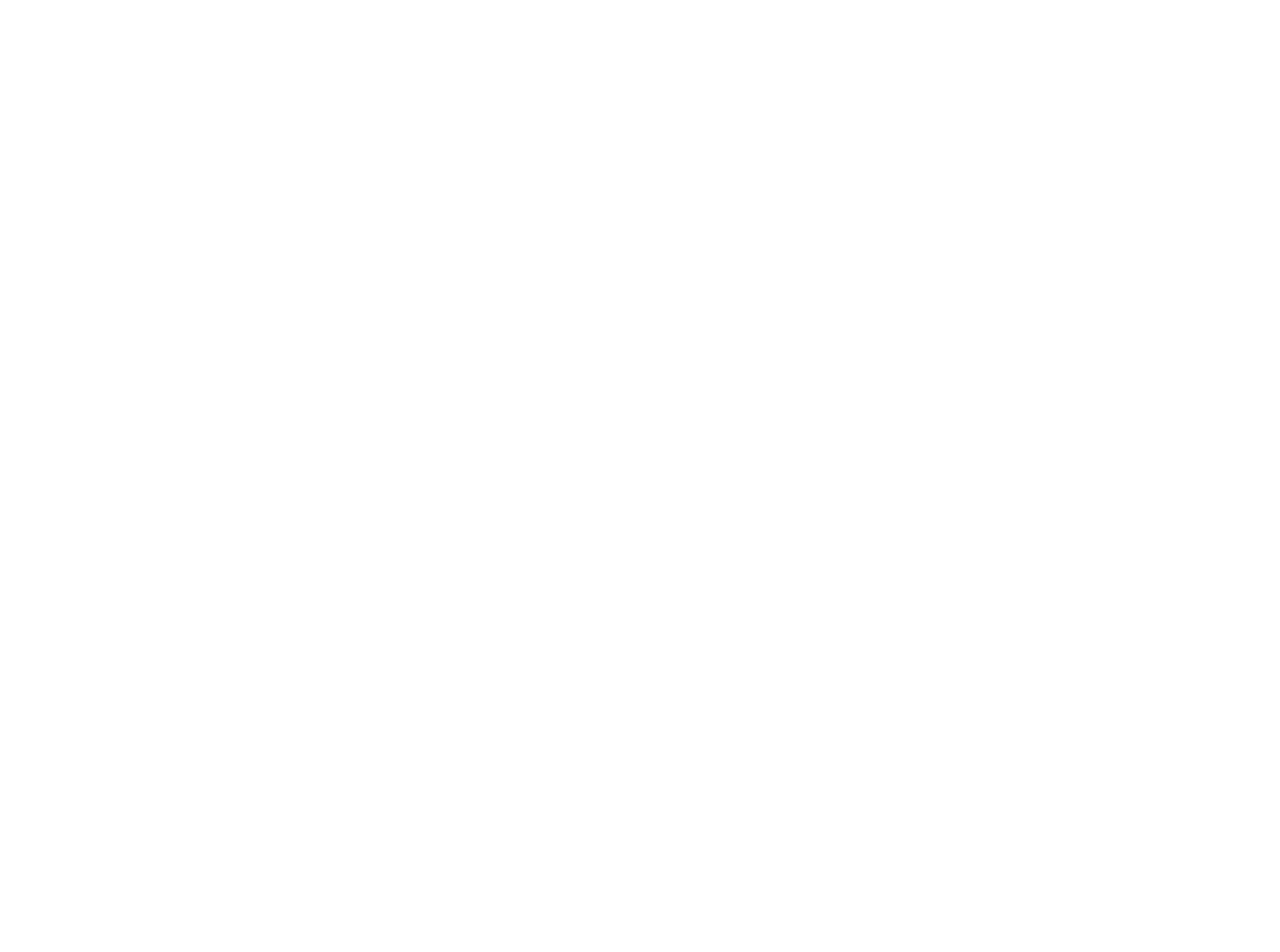
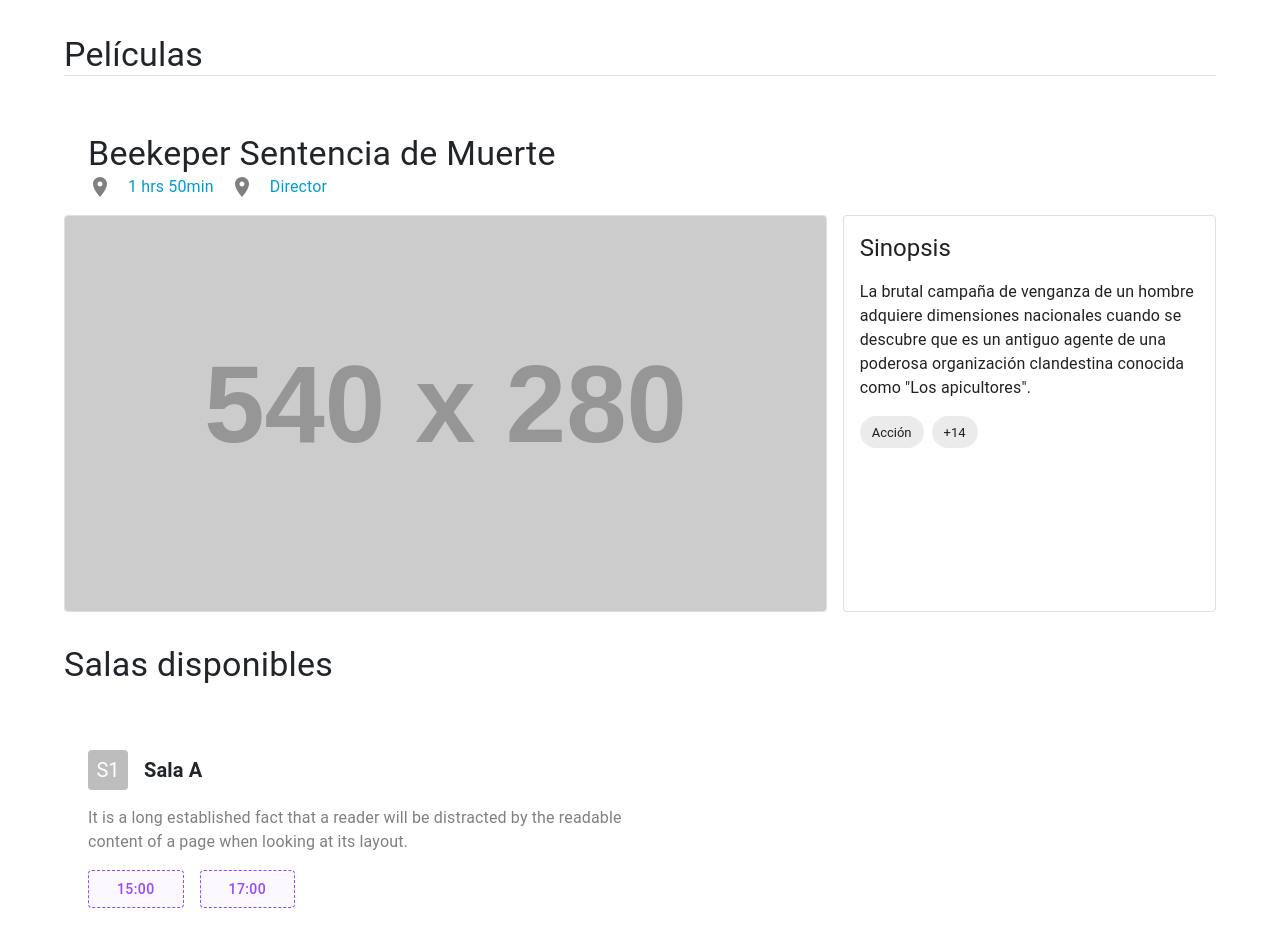
Before and after one commit to fcuya13/fcuya13.github.io, a React (Create React App) app: page /peliculaItem in a window 1280 px wide. Before the commit this address had no page. Shown: the part 80-1032 px from the top of the page. Before the commit the page ends 800 px from the top, so only its background shows below. Built offline with nearby package versions, Linux system fonts and the light colour scheme.

Commit message:
PeliculaItem
Pages:
-PeliculaItemPage

Components:
-ListaDisponibles
-Disponibles

```diff
--- a/src/App.js
+++ b/src/App.js
@@ -5,6 +5,7 @@
 import MoviesPage from "./pages/MoviesPage"
 import ReservaPage from "./pages/ReservaPage"
 import SalaItemPage from "./pages/SalaItemPage";
+import PeliculaItemPage from "./pages/PeliculaItemPage";
 
 function App() {
   return (
@@ -16,6 +17,7 @@
         <Route path="/peliculas" Component={MoviesPage}/>
         <Route path="/reserva" Component={ReservaPage}/>
         <Route path="/salaItem" Component={SalaItemPage}/>
+        <Route path="/peliculaItem" Component={PeliculaItemPage}/>
       </Routes>
     </div>
   );
--- /dev/null
+++ b/src/components/Disponibles.jsx
@@ -0,0 +1,35 @@
+import {Box, Avatar, Typography, Button } from "@mui/material"
+
+const Disponibles = (props) => {
+    const estiloBoton ={
+        border: '1px dashed #9747FF',
+        backgroundColor: 'rgba(151, 71, 255, 0.04)',
+        color: '#9747FF',
+        paddingLeft: '2em',
+        paddingRight: '2em'
+    }
+
+    return <Box item xs = {6} width="50%" minWidth="25em" sx={{mt:8}}>
+        <Box>
+            <Avatar variant="rounded" sx={{ mb: 2,  display:'inline-flex'}}>
+                {props.avatarTitulo}
+            </Avatar>
+            <Typography variant='h6' sx={{ mb: 2, ml: 2,  display:'inline-flex'}}>
+                <b>{props.nombreDisponible}</b>
+            </Typography>
+        </Box>
+        <Typography color="gray" sx={{ mb: 2}}>
+                {props.descripcionDisponible}
+        </Typography>
+        <Box>
+            <Button style={estiloBoton}>
+                {props.horario1}
+            </Button>
+            <Button style={estiloBoton} sx={{ml:2}}>
+                {props.horario2}
+            </Button>
+        </Box>
+    </Box>
+}
+
+export default Disponibles
--- /dev/null
+++ b/src/components/ListaDisponibles.jsx
@@ -0,0 +1,20 @@
+import Disponibles from "./Disponibles"
+
+const ListaDisponibles = (props) => {
+
+    return <div>
+        {
+            props.listaDisponibles.map((elem) => {
+                return <Disponibles
+                    avatarTitulo= {elem.avatarTitulo}
+                    nombreDisponible= {elem.nombreDisponible}
+                    descripcionDisponible= {elem.descripcionDisponible}
+                    horario1= {elem.horario1}
+                    horario2= {elem.horario2}
+                />
+            })
+        }
+    </div>
+}
+
+export default ListaDisponibles
--- /dev/null
+++ b/src/pages/PeliculaItemPage.jsx
@@ -0,0 +1,104 @@
+import { Container, Box, Grid, Typography, Chip, Card, CardMedia, CardContent } from "@mui/material"
+import DrawerBar from "../components/DrawerBar"
+import LocationOnIcon from '@mui/icons-material/LocationOn';
+import { CardHeader } from "react-bootstrap";
+import ListaDisponibles from "../components/ListaDisponibles";
+
+const PeliculaItemPage=()=>{
+    const listaSalas=[
+        {
+            avatarTitulo: "S1",
+            nombreDisponible: "Sala A",
+            descripcionDisponible: "It is a long established fact that a reader will be distracted by the readable content of a page when looking at its layout.",
+            horario1: "15:00",
+            horario2: "17:00"
+        },
+        {
+            avatarTitulo: "S2",
+            nombreDisponible: "Sala B",
+            descripcionDisponible: "It is a long established fact that a reader will be distracted by the readable content of a page when looking at its layout.",
+            horario1: "16:00",
+            horario2: "18:00"
+        },
+        {
+            avatarTitulo: "S3",
+            nombreDisponible: "Sala C",
+            descripcionDisponible: "It is a long established fact that a reader will be distracted by the readable content of a page when looking at its layout.",
+            horario1: "20:00",
+            horario2: "22:00"
+        }
+    ]
+
+    return <Box>
+    <DrawerBar />
+    <Grid
+      container
+      style={{ marginTop: '20px', fontFamily: 'Roboto, sans-serif' }}>
+      <Container>
+        <h2 style={{
+          borderBottom: '1px solid #0000001F',
+          marginTop: '30px',
+          marginBottom: '5%',
+          fontSize: '34px',
+          fontWeight: 400,
+          letterSpacing: 0.25
+        }}>Películas</h2>
+            <Container sx={{ mt: 5 }}>
+                            <Typography variant="h4">
+                                Beekeper Sentencia de Muerte
+                            </Typography>
+                            <box>
+                                <Typography variant='subtitle1' color="gray" sx={{ mb: 2,  display:'inline-flex'}}>
+                                    <LocationOnIcon sx={{ mr: 2 }}/>
+                                    <Typography color="#009CD2">1 hrs 50min</Typography>
+                                </Typography>
+                                <Typography variant='subtitle1' color="gray" sx={{ mb: 2, ml:2 , display: 'inline-flex' }}>
+                                    <LocationOnIcon sx={{ mr: 2 }}/>
+                                    <Typography color="#009CD2">Director</Typography>
+                                </Typography>
+                            </box>
+            </Container>
+        <Grid container spacing={2}>
+            <Grid item sm = {8} sx={{height: "100%"}}>
+                <Card variant="outlined">
+                    <CardMedia
+                        component="img"
+                        image="https://placehold.co/540x280"
+                    />
+                </Card>
+            </Grid>
+            <Grid item sm = {4} minWidth="10rem">
+                <Card variant="outlined" sx={{height: "100%"}}>
+                    <CardHeader>
+                        <Typography variant="h5" sx={{ padding: 2, pb:{xs:'0rem'}}}>
+                            Sinopsis
+                        </Typography>
+                    </CardHeader>
+                    <CardContent>
+                        <Typography variant="body1" sx={{ fontSize: { xs: '1em', sm: '0.8em', md:'1em' } }}>
+                        La brutal campaña de venganza de un hombre adquiere dimensiones nacionales cuando se descubre que es un antiguo agente de una poderosa organización clandestina conocida como "Los apicultores".
+                        </Typography>
+                    </CardContent>
+                    <Box sx={{m: 1, mt:0 }}>
+                        <Chip sx={{ml:1,}} label="Acción" />
+                        <Chip sx={{ml:1}} label="+14" />
+                    </Box>
+                </Card>
+            </Grid>
+        </Grid>
+        <Grid item xs = {12} sx={{mt:4, mb:5}}>
+            <Typography variant="h4" sx={{ mt: 2}}>
+                    Salas disponibles
+            </Typography>
+            <Container sx={{mt: 4}}>
+                <ListaDisponibles
+                    listaDisponibles={listaSalas}>
+                </ListaDisponibles>
+            </Container>
+        </Grid>
+      </Container>
+    </Grid>
+  </Box>
+}
+
+export default PeliculaItemPage
```
